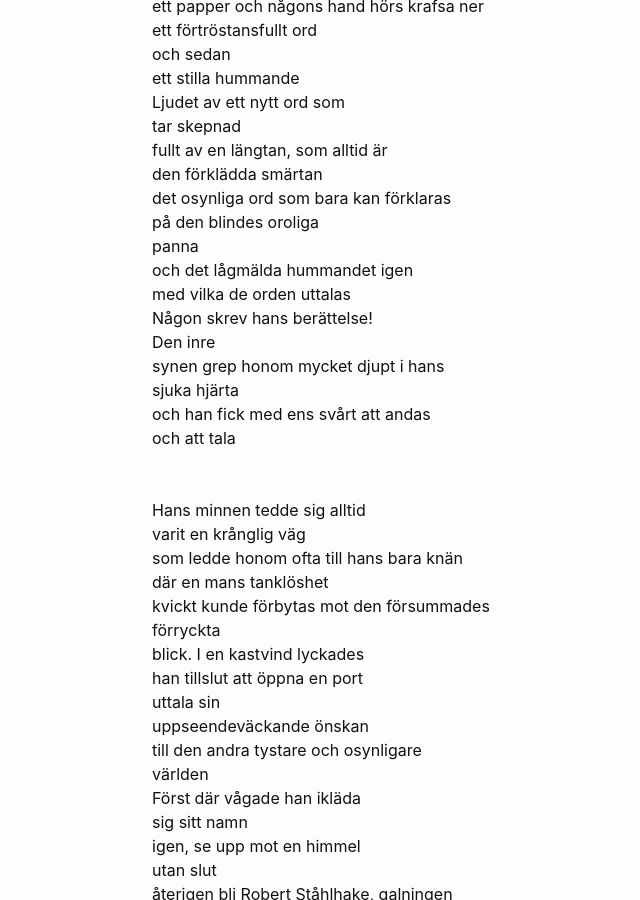
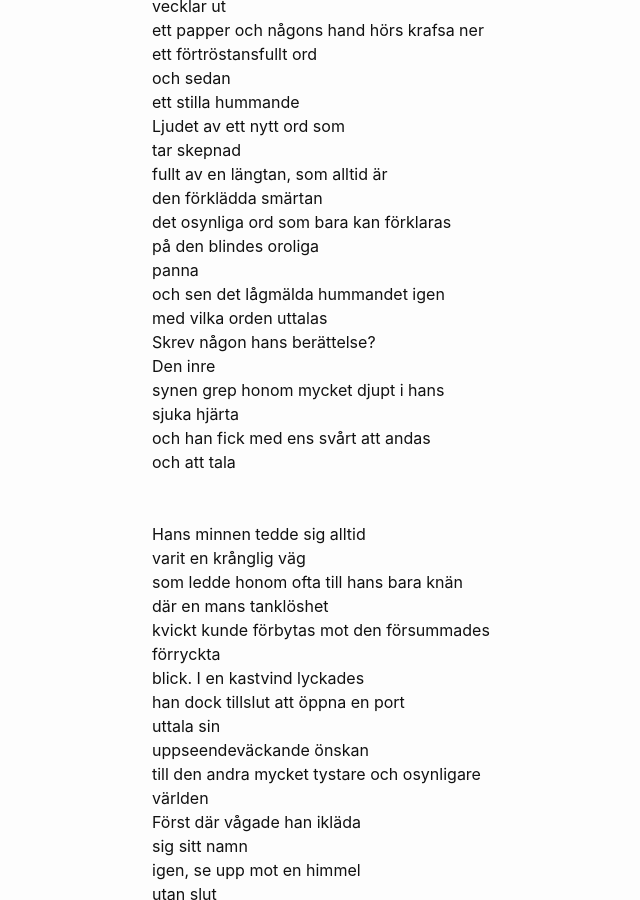
Before and after one commit to terr4form4/terr4form4.github.io, a Jekyll site: the page built from _posts/poesi/2024-01-03-dikter-2023-2024.md, in a window 1280 px wide and 900 px high, scrolled down 5765 px. Shown: the whole window, without its empty margins (118-758 px from the left). Built offline with Jekyll 4.4.1, drawn with Linux system fonts in a browser that asks for light colours; comment, search, counter and statistics services are not loaded; some of the changed text lies outside the part shown.

Commit message:
ståhlhake

```diff
--- a/_posts/poesi/2024-01-03-dikter-2023-2024.md
+++ b/_posts/poesi/2024-01-03-dikter-2023-2024.md
@@ -114,7 +114,8 @@ Alla är nakna, naknast är småfåglarna<br/>
 som flyger mellan fröbollar och pickar<br/>
 Det är något med det vita<br/>
 och det kalla<br/>
-Ju mer jag tar på mig i februari<br/>
+Ju mer jag tar på mig
+i februari<br/>
 desto naknare blir jag<br/>
 alltmer lik en talgoxe som pickar<br/>
 <br/>
@@ -189,7 +190,7 @@ förut<br/>
 i trakten, som den gången<br/>
 vid den brinnande ladan ute på ängen<br/>
 Vi vet inte än om det var han<br/>
-som bär skulden<br/>
+som bar skulden<br/>
 Vi fann honom<br/>
 med ansiktet vänt upp mot himlen<br/>
 fastnaglad<br/>
@@ -240,9 +241,9 @@ den förklädda smärtan<br/>
 det osynliga ord som bara kan förklaras<br/>
 på den blindes oroliga<br/>
 panna<br/>
-och det lågmälda hummandet igen<br/>
-med vilka de orden uttalas<br/>
-Någon skrev hans berättelse!<br/>
+och sen det lågmälda hummandet igen<br/>
+med vilka orden uttalas<br/>
+Skrev någon hans berättelse?<br/>
 Den inre<br/>
 synen grep honom mycket djupt i hans<br/>
 sjuka hjärta<br/>
@@ -257,10 +258,10 @@ där en mans tanklöshet<br/>
 kvickt kunde förbytas mot den försummades<br/>
 förryckta<br/>
 blick. I en kastvind lyckades<br/>
-han tillslut att öppna en port<br/>
+han dock tillslut att öppna en port<br/>
 uttala sin<br/>
 uppseendeväckande önskan<br/>
-till den andra tystare och osynligare<br/>
+till den andra mycket tystare och osynligare<br/>
 världen<br/>
 Först där vågade han ikläda<br/>
 sig sitt namn<br/>
```
Also changed, not shown: other parts of _posts/poesi/2024-01-03-dikter-2023-2024.md (+5 -5 lines).
